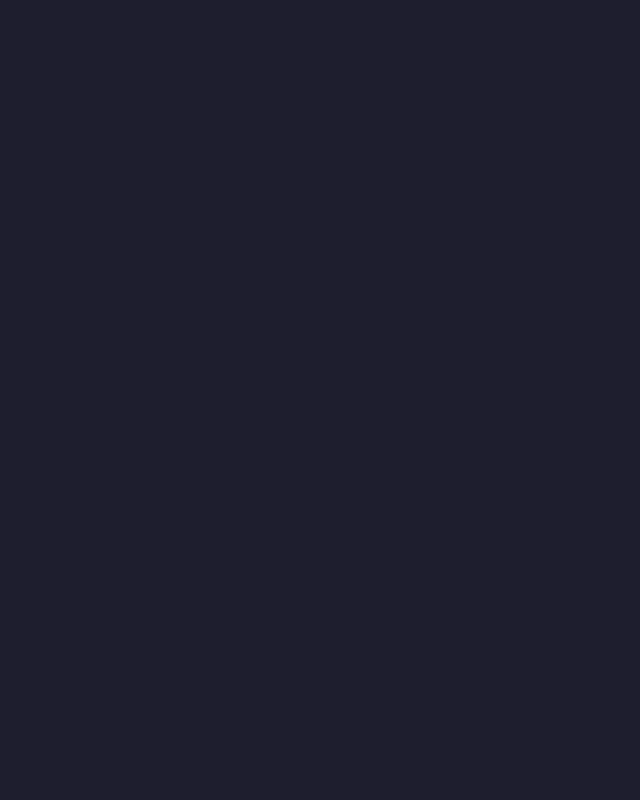
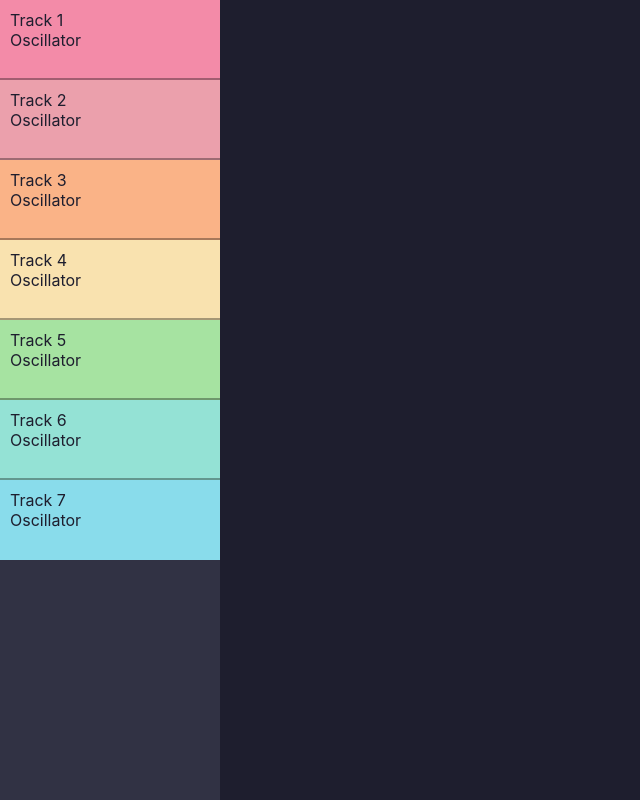
Before and after one commit to J-Meow/topaz, a website built with Vite: page index.html in a window 1280 px wide. Shown: the whole page, without its empty margins (0-640 px from the left). Built offline with nearby package versions, Linux system fonts and the light colour scheme.

Commit message:
Tracks mockup

```diff
--- a/index.html
+++ b/index.html
@@ -6,7 +6,31 @@
         <title>Topaz</title>
     </head>
     <body>
-        <div id="main"></div>
+        <div id="main">
+            <div id="tracks">
+                <div class="track">
+                    <span>Track 1</span><span>Oscillator</span>
+                </div>
+                <div class="track" style="background-color: var(--maroon)">
+                    <span>Track 2</span><span>Oscillator</span>
+                </div>
+                <div class="track" style="background-color: var(--peach)">
+                    <span>Track 3</span><span>Oscillator</span>
+                </div>
+                <div class="track" style="background-color: var(--yellow)">
+                    <span>Track 4</span><span>Oscillator</span>
+                </div>
+                <div class="track" style="background-color: var(--green)">
+                    <span>Track 5</span><span>Oscillator</span>
+                </div>
+                <div class="track" style="background-color: var(--teal)">
+                    <span>Track 6</span><span>Oscillator</span>
+                </div>
+                <div class="track" style="background-color: var(--sky)">
+                    <span>Track 7</span><span>Oscillator</span>
+                </div>
+            </div>
+        </div>
         <script type="module" src="/src/main.ts"></script>
     </body>
 </html>
--- a/src/index.css
+++ b/src/index.css
@@ -1,3 +1,65 @@
+:root {
+    --base: #1e1e2e;
+    --text: #cdd6f4;
+    --mantle: #181825;
+    --surface-0: #313244;
+    --red: #f38ba8;
+    --maroon: #eba0ac;
+    --peach: #fab387;
+    --yellow: #f9e2af;
+    --green: #a6e3a1;
+    --teal: #94e2d5;
+    --sky: #89dceb;
+}
+*,
+*::after,
+*::before {
+    box-sizing: border-box;
+}
 html {
-    background: #1e1e2e;
+    background: var(--base);
+    overflow: hidden;
+    font-family:
+        -apple-system,
+        BlinkMacSystemFont,
+        avenir next,
+        avenir,
+        segoe ui,
+        helvetica neue,
+        Cantarell,
+        Ubuntu,
+        roboto,
+        noto,
+        helvetica,
+        arial,
+        sans-serif;
+    color: var(--text);
 }
+#main {
+    position: fixed;
+    left: 0;
+    top: 0;
+    width: 100vw;
+    height: 100vh;
+    display: flex;
+    flex-direction: row;
+}
+#tracks {
+    display: flex;
+    width: 220px;
+    height: 100%;
+    flex-direction: column;
+    background: var(--surface-0);
+}
+.track {
+    width: 100%;
+    height: 80px;
+    background: var(--red);
+    color: var(--base);
+    display: flex;
+    flex-direction: column;
+    padding: 10px;
+}
+.track:not(:last-of-type) {
+    border-bottom: 2px solid #0005;
+}
```
